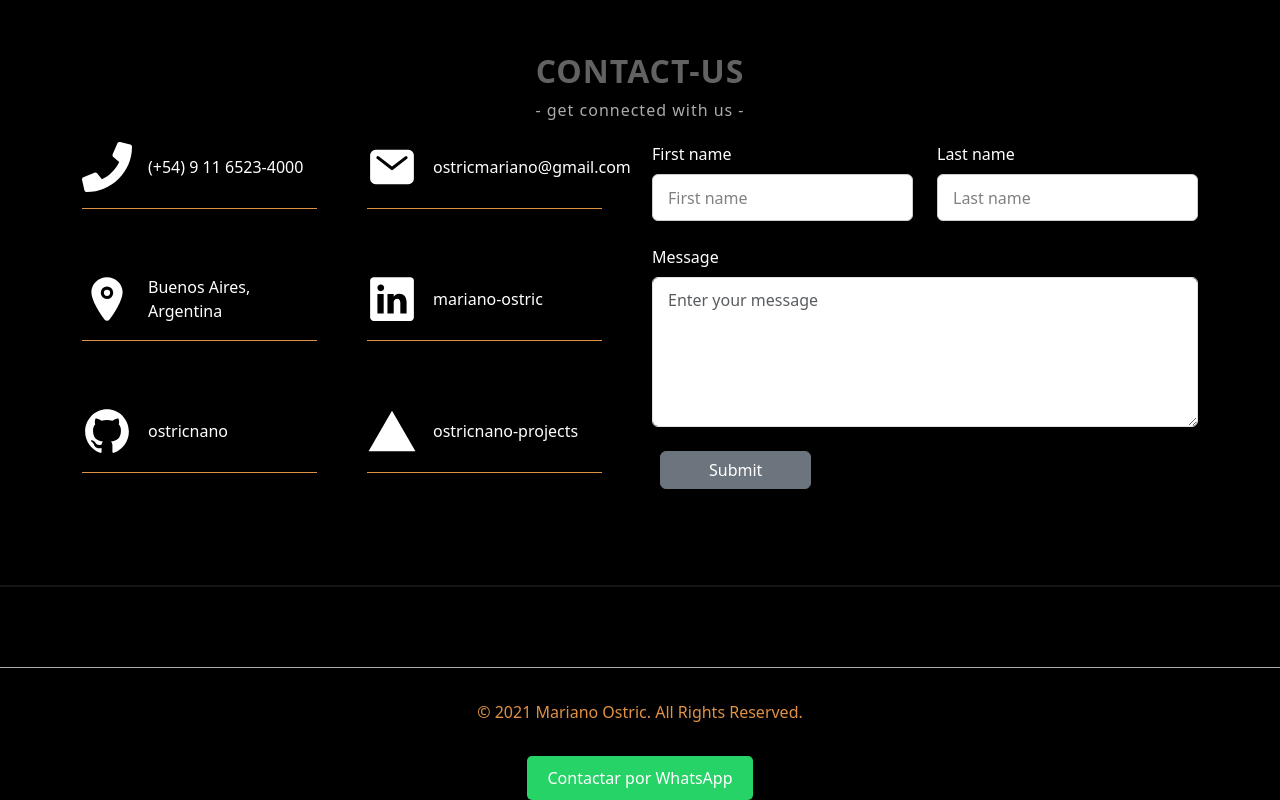
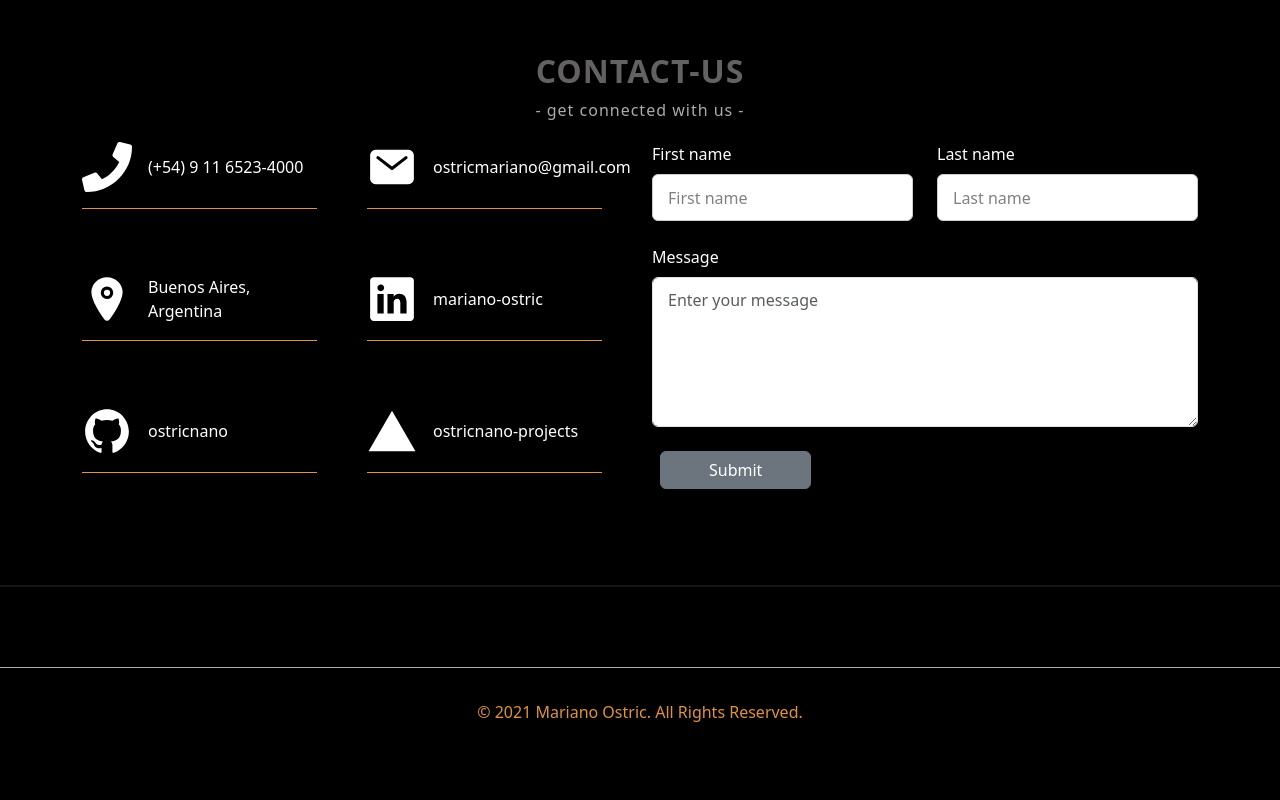
Before and after one commit to ostricnano/portfolio-web, a React (Vite) app: page / in a window 1280 px wide. Shown: the part 4513-5313 px from the top of the page. After the commit the page ends 5269 px from the top, so only its background shows below. Built offline with nearby package versions, Linux system fonts and the light colour scheme.

Commit message:
remove whatsapp btn

```diff
--- a/src/components/footer/Footer.tsx
+++ b/src/components/footer/Footer.tsx
@@ -1,6 +1,5 @@
 import { useEffect, useState } from 'react';
 import './Footer.css'
-import WhatsAppBtn from '../whatsAppButton/WhatsAppBtn';
 
 export const Footer = () => {
   const [showTopBtn, setShowTopBtn] = useState(false)
@@ -91,7 +90,6 @@ export const Footer = () => {
           </div>
         )
       }
-      <WhatsAppBtn />
     </footer>
   )
 }
```
